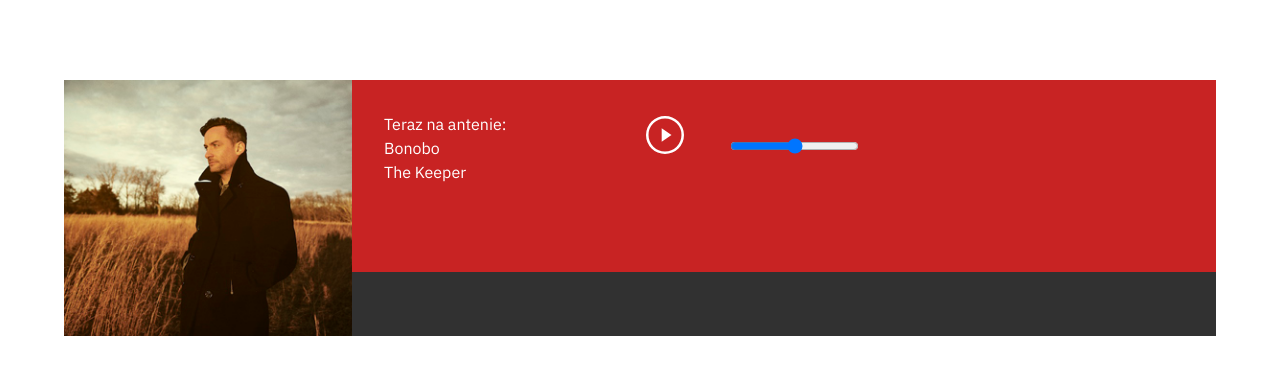
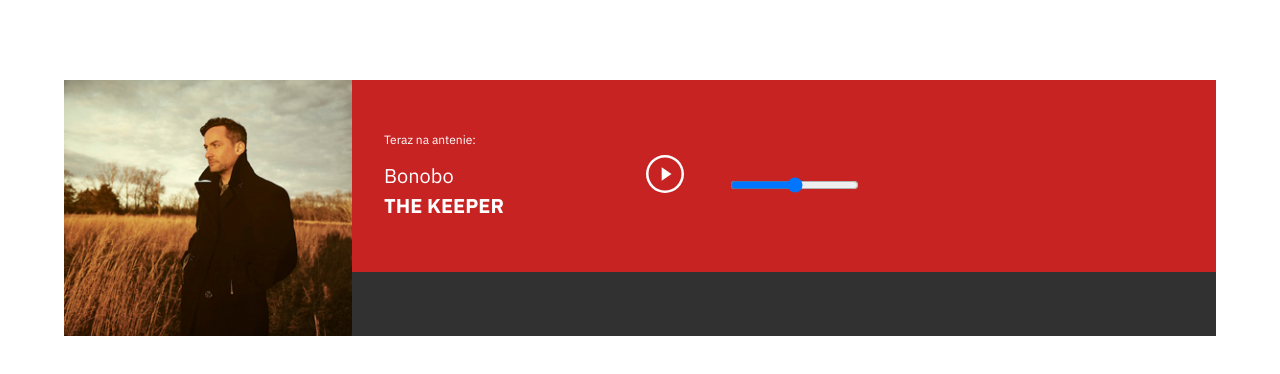
Before and after one commit to Filcis/radio_katowice_player, a React (Create React App) app: page / in a window 1280 px wide. Shown: the top 374 px of the page. Built offline with nearby package versions, Linux system fonts and the light colour scheme.

Commit message:
typography styling

```diff
--- a/src/App.scss
+++ b/src/App.scss
@@ -5,12 +5,20 @@
 $grey: #313131;
 $text: #fff;
 
+.is-verticaly-centered {
+  position: relative;
+  height: 12em;
+}
+
 .App {
   padding-top: 5em;
   height: 16em;
 }
 
 .player_info, .player_controls  {
+  position: absolute;
+  top: 50%;
+  transform: translate(0, -50%);
   padding: 2em;
   box-sizing: border-box;
 }
@@ -24,7 +32,6 @@
   }
 }
 .player_controls {
-  height: 12em;
   button, input {
     margin-left: 3em;
   }
@@ -49,10 +56,15 @@
     background-color: $rk_red;
 }
 
-
+// TYPOGRAPHY
 
 @import url('https://fonts.googleapis.com/css?family=IBM+Plex+Sans:400,700&subset=latin-ext');
+
 $family-primary: "IBM Plex Sans";
+
+.player_headline {
+  margin-bottom: 1em;
+}
 
 
 @import 'node_modules/bulma/bulma.sass';
--- a/src/Player.js
+++ b/src/Player.js
@@ -44,15 +44,15 @@
     <div className="Player_Wrapper columns is-gapless">
       <div className="column is-one-quarter player_picture" style={ {backgroundImage: "url("+tracklist[this.state.currentTrack].picture+")"} }></div>
       <div className="column is-three-quarters">
-        <div className="columns  is-multiline is-gapless has-background-red">
-          <div className="column is-one-quarter">
+        <div className="columns is-multiline is-gapless has-background-red ">
+          <div className="column is-one-quarter  is-verticaly-centered">
             <div className="player_info">
-              <h1>Teraz na antenie:</h1>
-              <p>{tracklist[this.state.currentTrack].artist}</p>
-              <p>{tracklist[this.state.currentTrack].songname}</p>
+              <h5 className="player_headline is-size-7">Teraz na antenie:</h5>
+              <p className="is-size-5 is-capitalized ">{tracklist[this.state.currentTrack].artist}</p>
+              <p className="is-size-5 is-capitalized has-text-weight-bold	is-uppercase">{tracklist[this.state.currentTrack].songname}</p>
             </div>
           </div>
-          <div className="column is-three-quarters">
+          <div className="column is-three-quarters is-verticaly-centered">
             <div className="player_controls">
               <audio
               ref={(audioTag) => { this.audio = audioTag }}
```
Also changed, not shown: src/App.css.
